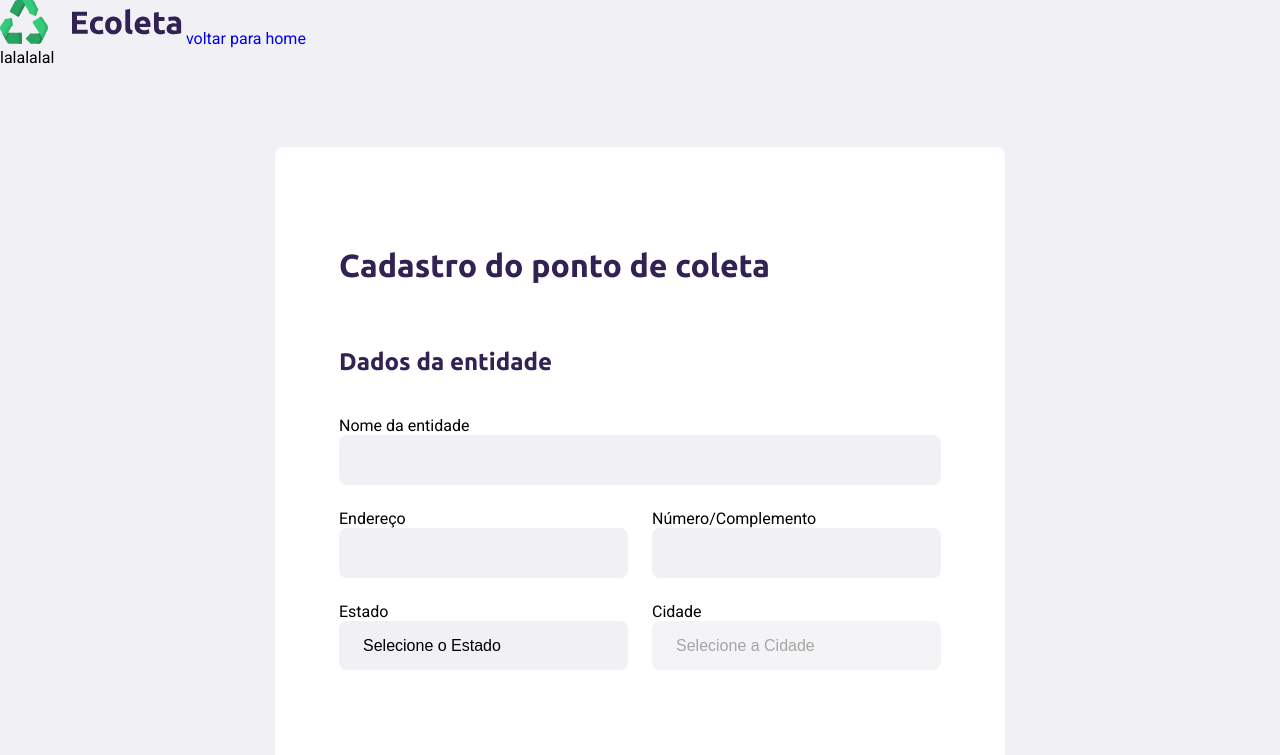
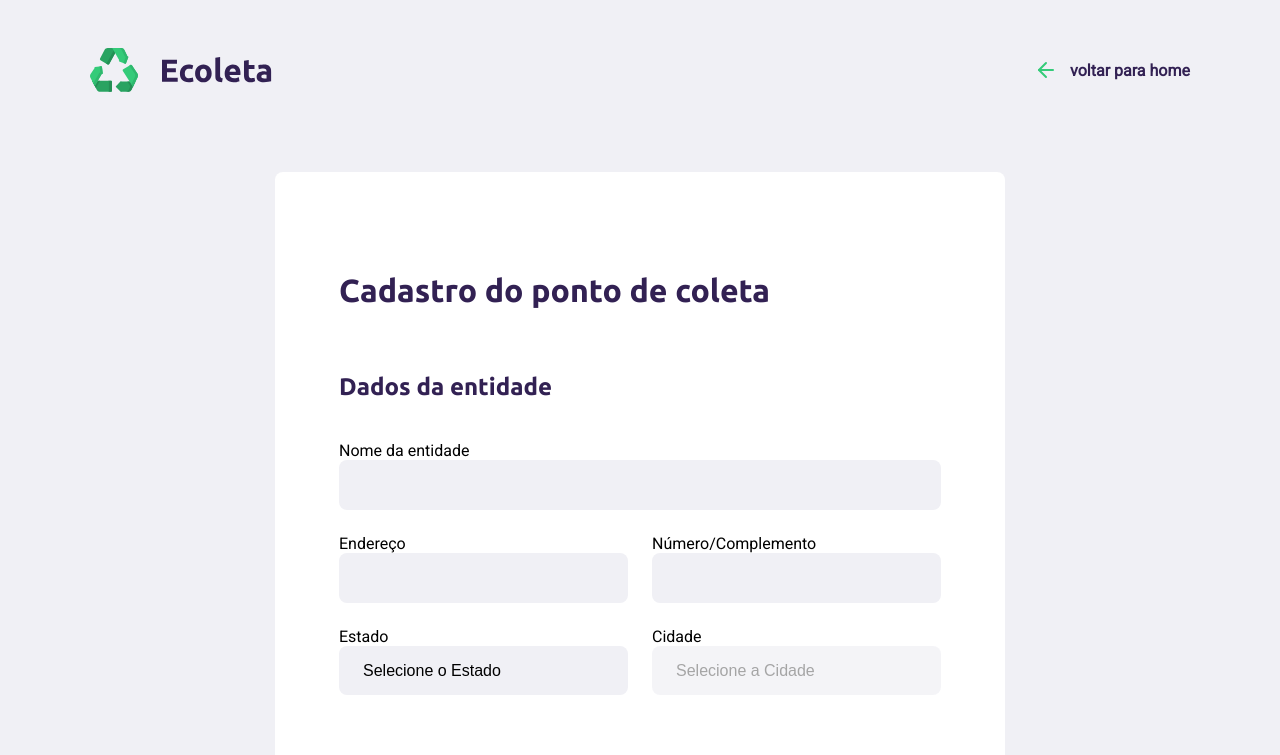
Before and after one commit to jessicagrdc/nlw, a plain HTML site: page create-point.html in a window 1280 px wide. Shown: the top 755 px of the page. Drawn offline with Linux system fonts and the light colour scheme; no server answers.

Commit message:
commit on feature/jessicagrdc

```diff
--- a/create-point.html
+++ b/create-point.html
@@ -10,14 +10,13 @@
     <link rel="stylesheet" href="/styles/responsive.css">
 </head>
 <body>
-    <div id="page-create-points">
+    <div id="page-create-point">
         <header>
             <img src="/assets/logo.svg" alt="logomarca">
             <a href="http://google.com.br">
             <span></span>
             voltar para home
             </a>
-            <p>lalalalal</p>
         </header>
         <form action="">
             <h1>Cadastro do ponto de coleta</h1>
```
